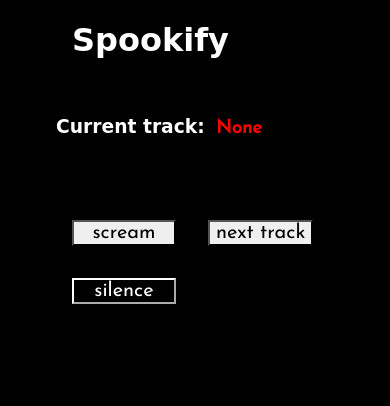
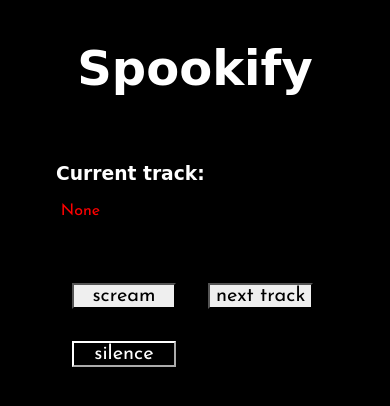
Before and after one commit to brangor/creepy-pasta, a plain HTML site: page index.html in a window 390 px wide. Drawn offline with Linux system fonts and the light colour scheme; a web font is replaced by a local one.

Commit message:
Updating mobile layout

```diff
--- a/index.html
+++ b/index.html
@@ -4,6 +4,7 @@
     <link rel="preconnect" href="https://fonts.gstatic.com">
     <link href="https://fonts.googleapis.com/css2?family=Fondamento:ital@0;1&family=Josefin+Sans&display=swap" rel="stylesheet">
     <link href="style.css" rel="stylesheet">
+    <meta name="viewport" content="width=device-width, initial-scale=1.0">
 
     <script src="index.js"></script>
   </head>
@@ -15,7 +16,8 @@
 
     <div id="body">
       <div id="info-panel">
-        <h3> Current track: <span id="track-title">None</span></h3>
+        <h3>Current track:</h3>
+        <span id="track-title">None</span>
       </div>
 
       <div id="controls">
--- a/style.css
+++ b/style.css
@@ -5,11 +5,22 @@ body {
 }
 
 #header {
-  padding-left: 4rem;
+  display: flex;
+  justify-content: space-around;
 }
 
 h1, h3 {
   font-family: 'Fondamento', cursive;
+}
+
+h1 {
+  font-size: 3rem;
+}
+
+@media screen and (min-width: 768px) {
+  h1 {
+    font-size: 4rem;
+  }
 }
 
 #body {
```
